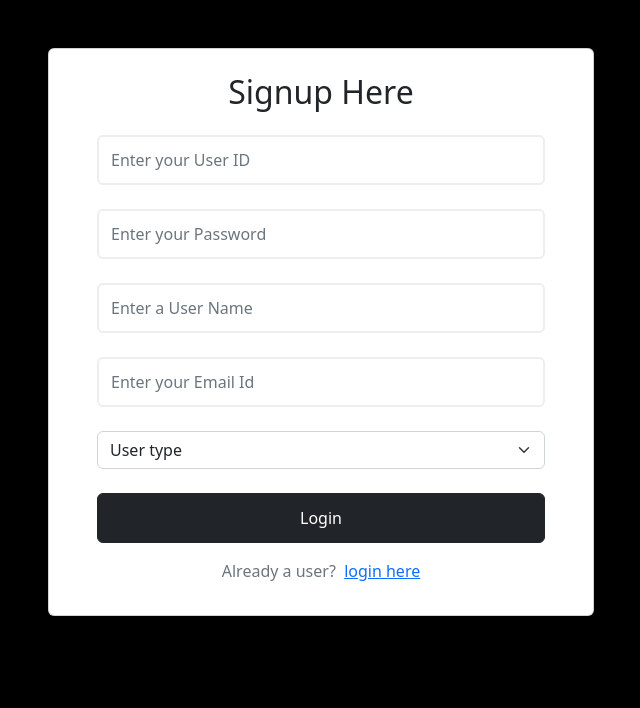
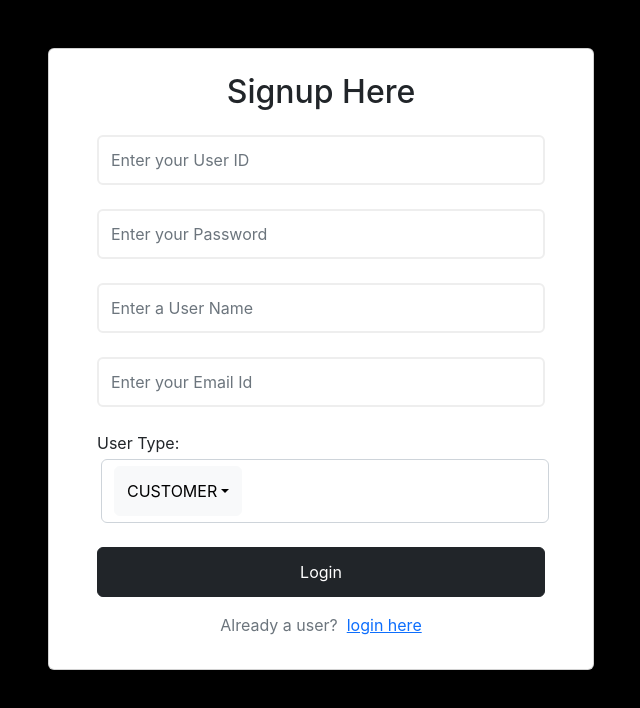
Before and after one commit to tanmayofficial/MBA, a React (Create React App) app: page /login in a window 1280 px wide. Both pictures are taken after a click on the link "signup here". Shown: the top 708 px of the page, without its empty margins (319-959 px from the left). Built offline with nearby package versions, Linux system fonts and the light colour scheme; no server answers.

Commit message:
api integration of signup/login done

```diff
--- a/src/App.js
+++ b/src/App.js
@@ -1,4 +1,4 @@
-import { BrowserRouter as Router, Routes, Route } from 'react-router-dom';
+import { Routes, Route } from 'react-router-dom';
 import Authentication from './pages/authentication/Authentication';
 import Customer from './pages/customer/Customer';
 import Admin from './pages/admin/Admin';
@@ -10,14 +10,13 @@ import 'bootstrap/dist/js/bootstrap.bundle.min';
 function App() {
   return (
     <div className="">
-      <Router>
         <Routes>
+          <Route exact path='/' element={<Authentication />} />
           <Route path='/login' element={<Authentication />} />
           <Route path='/customer' element={<Customer />} />
           <Route path='/admin' element={<Admin />} />
           <Route path='/client' element={<Client />} />
         </Routes>
-      </Router>
     </div>
   );
 }
--- a/src/api/auth.jsx
+++ b/src/api/auth.jsx
@@ -4,12 +4,12 @@ const BASE_URL = process.env.REACT_APP_BASE_URL;
 
 // login
 export const newUserSignin = async data => {
-    const postUrl = `${BASE_URL}/crm/api/v1/auth/signin`;
+    const postUrl = `${BASE_URL}/mba/api/v1/auth/signin`;
     return await axios.post(postUrl, data);
 };
 
 // signup
 export const newUserSignup = async data => {
-    const postUrl = `${BASE_URL}/crm/api/v1/auth/signup`;
+    const postUrl = `${BASE_URL}/mba/api/v1/auth/signup`;
     return await axios.post(postUrl, data);
 };
--- a/src/components/login/Login.jsx
+++ b/src/components/login/Login.jsx
@@ -7,7 +7,7 @@ function Login(props) {
   const [password, setPassword] = useState("");
 
   const handleSubmit = e => {
-    const data = [userId,password];
+    const data = {userId,password};
     onLoginSubmit(data);
     e.preventDefault();
   }
@@ -29,7 +29,7 @@ function Login(props) {
                     onChange={(e) => {
                       setUserId(e.target.value);
                     }}
-                    placeholder="Enter your Username"
+                    placeholder="Enter your UserId"
                   />
                 </div>
                 <div className="forms-inputs mb-4">
--- a/src/components/signup/Signup.jsx
+++ b/src/components/signup/Signup.jsx
@@ -1,5 +1,5 @@
 import React, { useState } from "react";
-// import { Dropdown, DropdownButton } from "react-bootstrap";
+import { Dropdown, DropdownButton } from "react-bootstrap";
 import { ROLES } from "../../constants/userRoles";
 import "./signup.css";
 
@@ -15,7 +15,7 @@ function Signup(props) {
     // 1. create the data  object
     // 2. call the onLoginSubmit with data
     // 3. e. prevent default to prevent submit
-    const data = [userId, password, userName, email, userType];
+    const data = { userId, password, name: userName, email, userType };
     onSignupSubmit(data);
     e.preventDefault();
   };
@@ -31,7 +31,7 @@ function Signup(props) {
                 <div className="forms-inputs mb-4">
                   <input
                     autoComplete="off"
-                    type="number"
+                    type="text"
                     className="form-control"
                     value={userId}
                     onChange={(e) => {
@@ -77,7 +77,26 @@ function Signup(props) {
                   />
                 </div>
                 <div className="forms-inputs mb-4">
-                  <select
+                  <label>User Type: </label>
+                  <DropdownButton
+                    align="end"
+                    title={userType}
+                    id="userType"
+                    className="form-control m-1"
+                    onSelect={(val) => {
+                      setUserType(val);
+                    }}
+                    variant="light"
+                  >
+                    <Dropdown.Item eventKey={ROLES.CUSTOMER}>
+                      {ROLES.CUSTOMER}
+                    </Dropdown.Item>
+                    <Dropdown.Item eventKey={ROLES.CLIENT}>
+                      {ROLES.CLIENT}
+                    </Dropdown.Item>
+                  </DropdownButton>
+
+                  {/* <select
                     className="form-select"
                     aria-label="Default select example"
                     onChange={(e) => {
@@ -88,7 +107,7 @@ function Signup(props) {
                     <option value={userType}>{ROLES.CUSTOMER}</option>
                     <option value={userType}>{ROLES.CLIENT}</option>
                     <option value={userType}>{ROLES.ADMIN}</option>
-                  </select>
+                  </select> */}
                 </div>
 
                 <div className="mb-3">
@@ -109,9 +128,9 @@ function Signup(props) {
                 </a>
               </div>
             </form>
-              <div className="error-msg text-center text-danger m-1">
-                {errorMessageSignup}
-              </div>
+            <div className="error-msg text-center text-danger m-1">
+              {errorMessageSignup}
+            </div>
           </div>
         </div>
       </div>
--- a/src/index.js
+++ b/src/index.js
@@ -1,11 +1,14 @@
 import React from 'react';
 import ReactDOM from 'react-dom/client';
+import { BrowserRouter } from 'react-router-dom';
+import App from './App';
 import './index.css';
-import App from './App';
 
 const root = ReactDOM.createRoot(document.getElementById('root'));
 root.render(
   <React.StrictMode>
+    <BrowserRouter>
       <App />
+    </BrowserRouter >
   </React.StrictMode>
 );
--- a/src/pages/authentication/Authentication.jsx
+++ b/src/pages/authentication/Authentication.jsx
@@ -1,11 +1,11 @@
 import Login from "../../components/login/Login";
 import Signup from "../../components/signup/Signup";
-import { useState } from "react";
+import { useState, useEffect } from "react";
 import { useNavigate } from "react-router-dom";
 import { newUserSignin, newUserSignup } from "../../api/auth";
-import "./auth.css";
 import { storeUserData } from "../../utils/userData";
 import { ROLES } from "../../constants/userRoles";
+import "./authentication.css";
 
 function Authentication() {
   const [showSignup, setShowSignup] = useState(false);
@@ -33,11 +33,23 @@ function Authentication() {
     }
   };
 
+  useEffect(() => {
+    //   if () {
+    // if there is a query param that referrer = home
+    // navigate("/home")
+    // }
+    if (localStorage.getItem("accessToken")) {
+      const userType = localStorage.getItem("userTypes");
+      redirectToPage(userType);
+    }
+  }, []);
+
   const handleLoginSubmit = (data) => {
     newUserSignin(data)
       .then((response) => {
         console.log(response);
         const { status, data, message } = response;
+
         if (status === 200) {
           if (message) {
             // case when login credentials are incorrect
@@ -56,8 +68,14 @@ function Authentication() {
       })
       .catch((error) => {
         // case when api fails due to network/auth issue
-        setErrorMessageLogin(error?.response?.data?.message);
+        setErrorMessageLogin(error?.response?.data?.message || error?.message);
       });
+    // 1. make an api call and post the data
+    // 2. if api call is successful, redirect to concerned user
+    // 3.if api call is failure, show a message to user
+
+    // if login is failure
+    // dont redirect to next page
   };
 
   const handleSignupSubmit = (data) => {
```
Also changed, not shown: src/pages/authentication/auth.css (deleted), src/pages/authentication/authentication.css (added). Lines whose indentation alone changed are shown as unchanged.
